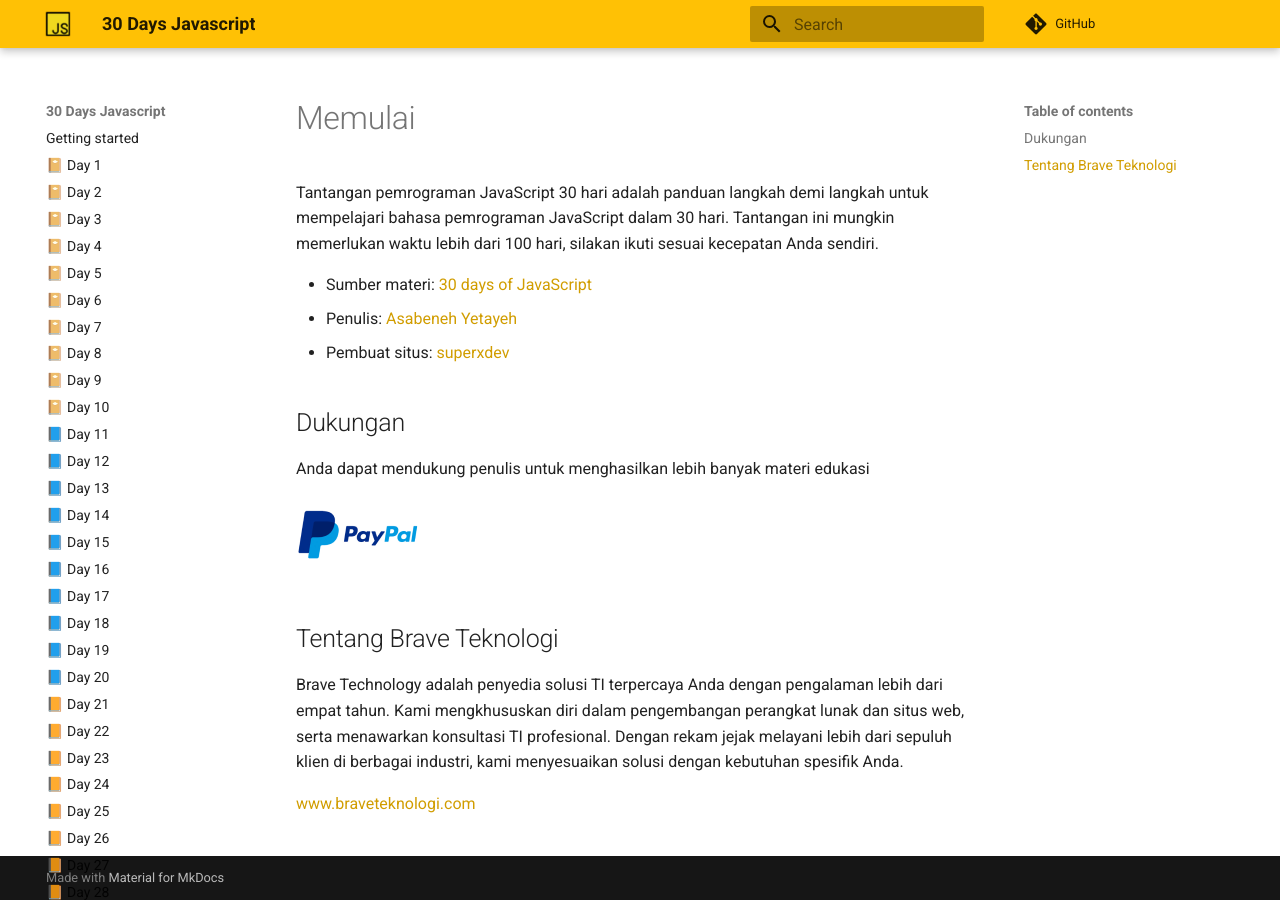
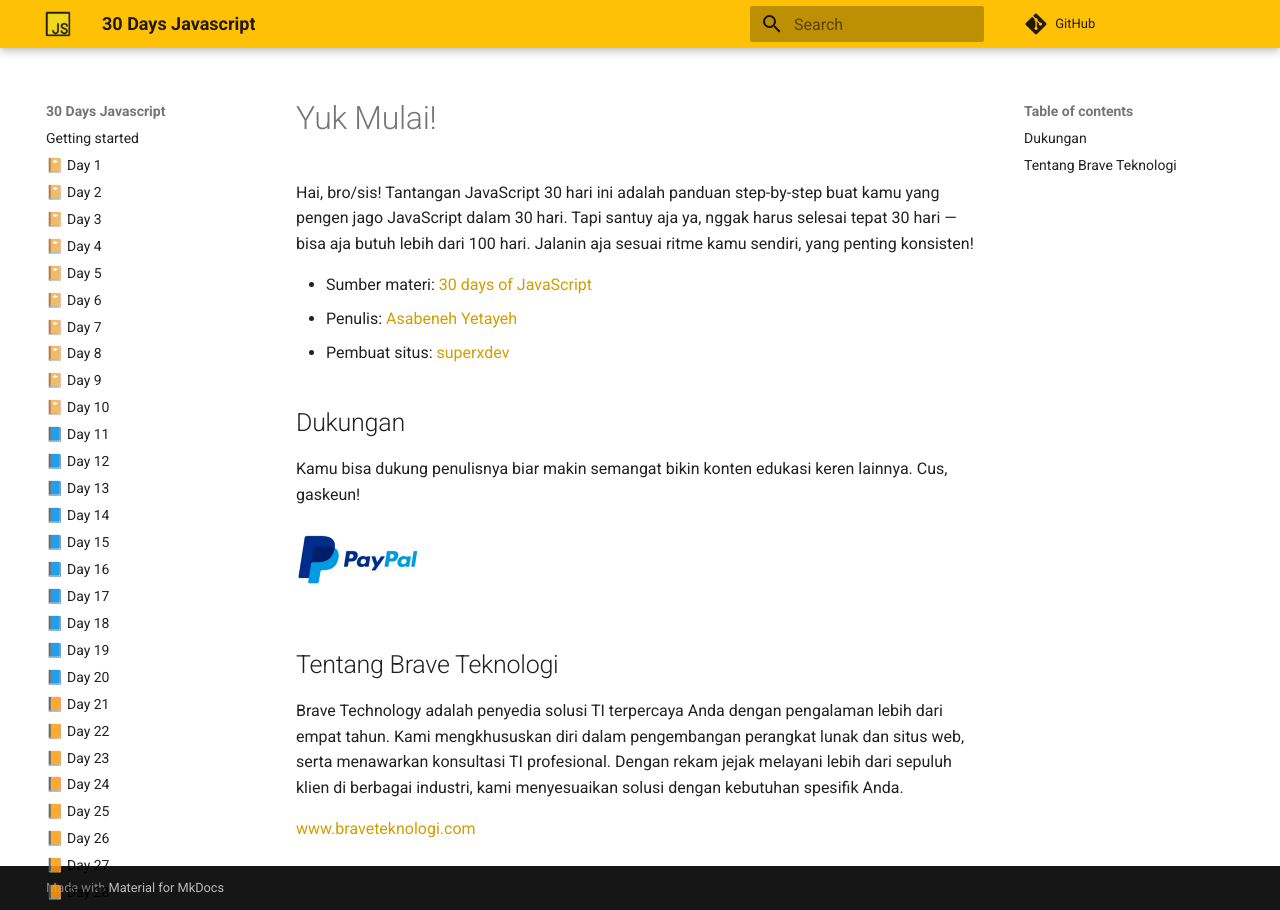
Before and after one commit to devinesia/30-days-javascript-web, an MkDocs documentation site: the page built from docs/id/index.md, in a window 1280 px wide. Built offline with MkDocs 1.6.1 and Material for MkDocs 9.7.7, drawn with Linux system fonts in a browser that asks for light colours; comment, search, counter and statistics services are not loaded.

Commit message:
Rewrite Indonesian index with casual fun tone

```diff
--- a/docs/id/index.md
+++ b/docs/id/index.md
@@ -1,5 +1,5 @@
-# Memulai
-Tantangan pemrograman JavaScript 30 hari adalah panduan langkah demi langkah untuk mempelajari bahasa pemrograman JavaScript dalam 30 hari. Tantangan ini mungkin memerlukan waktu lebih dari 100 hari, silakan ikuti sesuai kecepatan Anda sendiri.
+# Yuk Mulai!
+Hai, bro/sis! Tantangan JavaScript 30 hari ini adalah panduan step-by-step buat kamu yang pengen jago JavaScript dalam 30 hari. Tapi santuy aja ya, nggak harus selesai tepat 30 hari — bisa aja butuh lebih dari 100 hari. Jalanin aja sesuai ritme kamu sendiri, yang penting konsisten!
 
 - Sumber materi: [30 days of JavaScript](https://github.com/Asabeneh/30-Days-Of-JavaScript)
 - Penulis: [Asabeneh Yetayeh](https://www.linkedin.com/in/asabeneh/)
@@ -7,7 +7,7 @@
 
 ## Dukungan
 
-Anda dapat mendukung penulis untuk menghasilkan lebih banyak materi edukasi
+Kamu bisa dukung penulisnya biar makin semangat bikin konten edukasi keren lainnya. Cus, gaskeun!
 
 [![paypal](../images/paypal_lg.png)](https://www.paypal.me/asabeneh)
 
```
